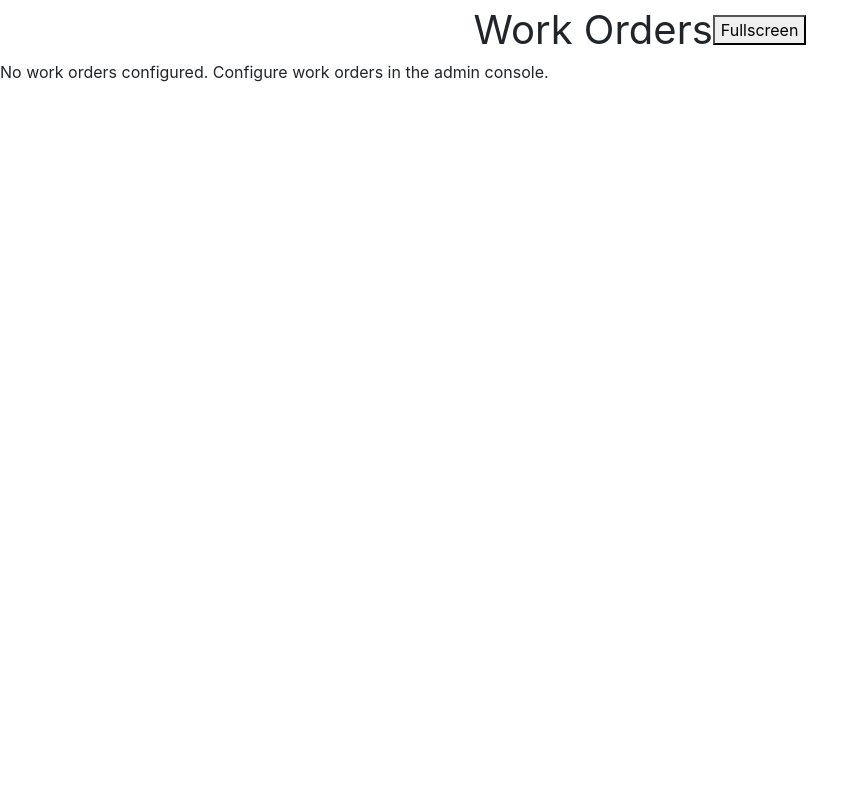
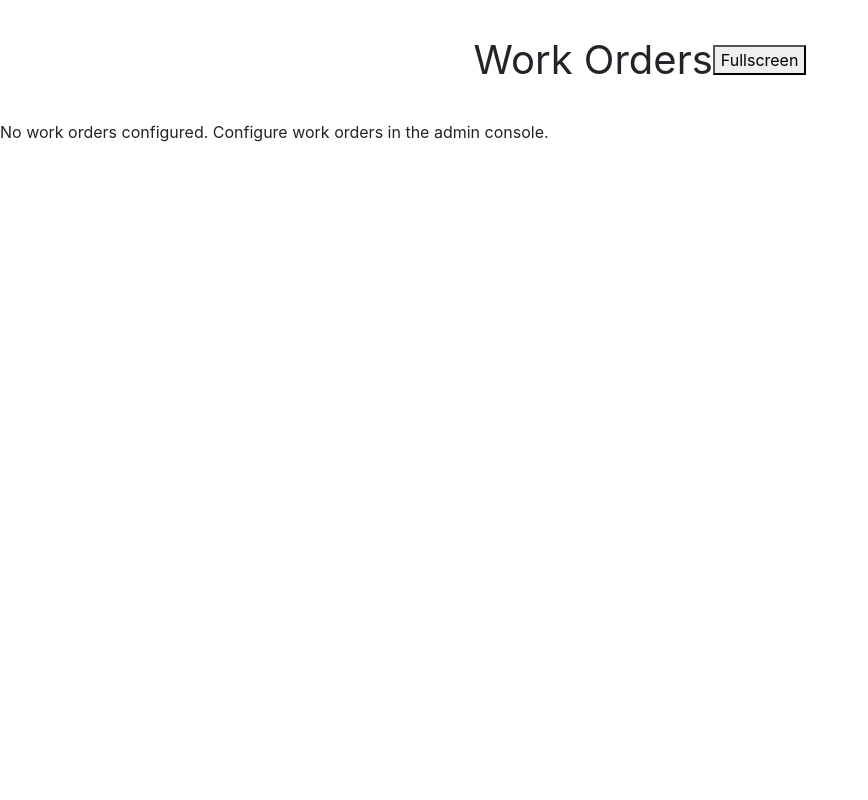
Before and after one commit to mjrskiles/job-board, a Django app: page / in a window 1280 px wide. Shown: the whole page, without its empty margins (0-868 px from the left). Run offline with Django 3.2, Linux system fonts and the light colour scheme; data that the repository does not hold is empty; some libraries are stand-ins or nearby versions.

Commit message:
Made table take full height.

```diff
--- a/workorder_app/app_config.py
+++ b/workorder_app/app_config.py
@@ -1,5 +1,5 @@
 config = {
     'ROWS_PER_PAGE' : 4,
     'DAYS_URGENT_WITHIN' : 30,
-    'REFRESH_RATE' : 2000
+    'REFRESH_RATE' : 20000
 }
--- a/workorder_app/static/css/workorder_list.css
+++ b/workorder_app/static/css/workorder_list.css
@@ -7,25 +7,16 @@
     text-align: center;
 }
 
+.title-block {
+    height: 15%;
+}
+
+.table-container {
+    height: 85%;
+}
+
 .project-row {
     border-style: solid;
     border-width: 2px;
     border-color: rgb(17, 85, 161);
 }
-
-.feature-thumbnail {
-    /*float: left;*/
-}
-
-.feature-title {
-    font-size: 1.5em;
-}
-
-ul {
-    list-style-type: none;
-}
-
-li {
-    margin-top: 10px;
-    margin-bottom: 10px;
-}
--- a/workorder_app/templates/workorder_list.html
+++ b/workorder_app/templates/workorder_list.html
@@ -11,11 +11,11 @@
         <script src="{% static 'js/workorder_list.js' %}"></script>
     </head>
     <body>
-        <div id="top-title" class="d-flex justify-content-center align-items-center">
+        <div id="top-title" class="d-flex justify-content-center align-items-center title-block">
             <span class="title">Work Orders</span>
             <button onClick="fullScreen()"> Fullscreen</button>
         </div>
-        <div id="workorder-table">
+        <div id="workorder-table" class="table-container">
         {% include "table.html" %}
         </div>
     </body>
--- a/workorder_app/views.py
+++ b/workorder_app/views.py
@@ -7,7 +7,6 @@
 
 from .models import WorkOrder
 from .app_config import config
-from .ajax_template import render_block_to_string
 
 def index(request):
     workorders = WorkOrder.objects.order_by('due_date')
@@ -31,7 +30,6 @@
 
     num_pages = paginator.num_pages
 
-    print('next page is ' + get_next_page(page, num_pages))
     context = {
         'workorders' : paginated_workorders,
         'current_page_num' : page,
```
Also changed, not shown: README.md, 1 other file.
